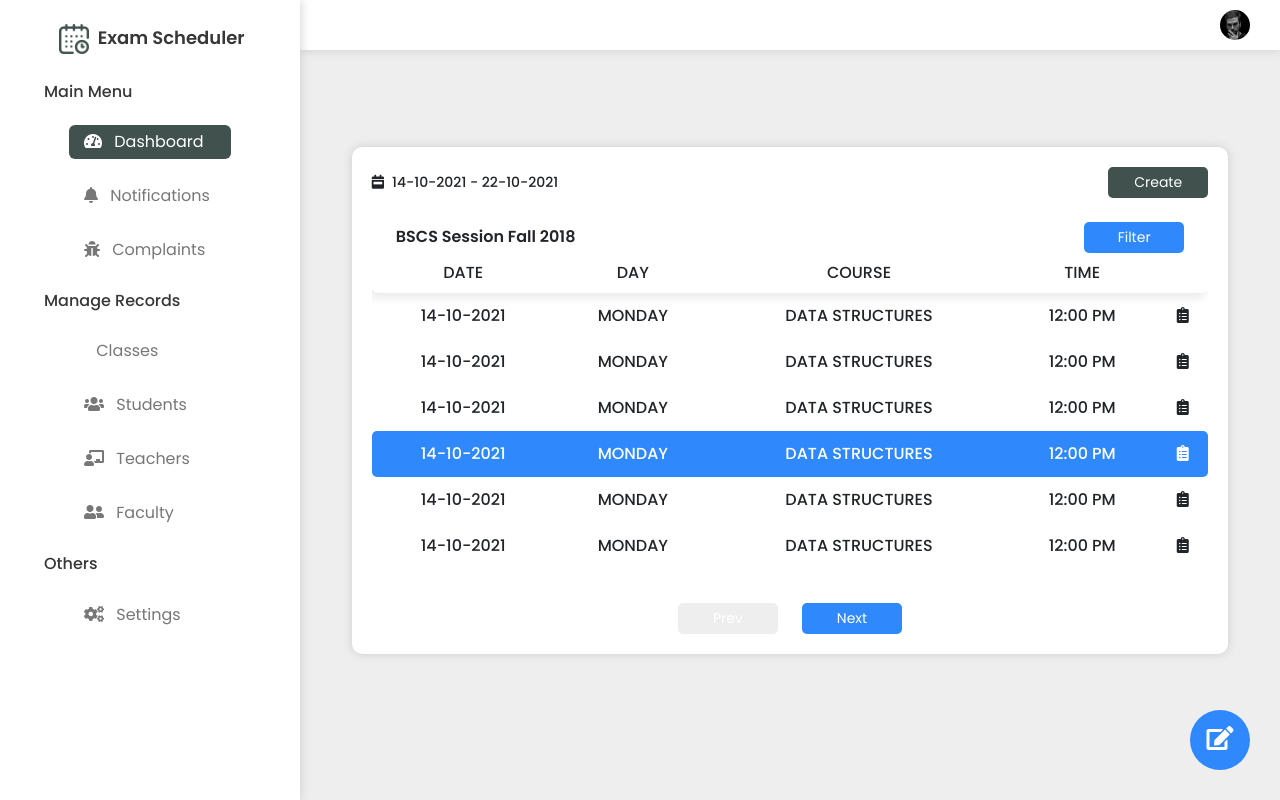
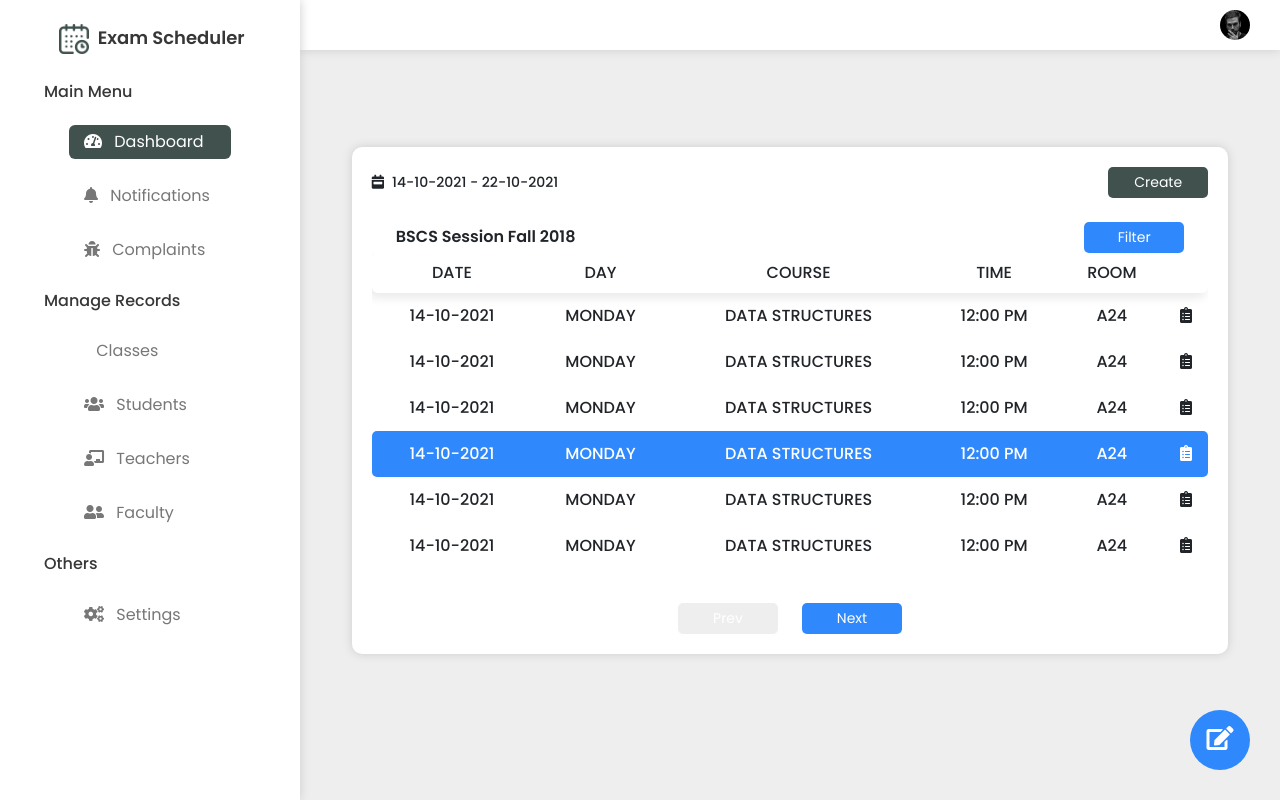
Before and after one commit to anovius/Exam-Scheduler, a React (Create React App) app in the folder client/: page /admin in a window 1280 px wide. Built offline with nearby package versions, Linux system fonts and the light colour scheme; some icons are missing.

Commit message:
rooms added to schduale

```diff
--- a/client/public/style.css
+++ b/client/public/style.css
@@ -342,6 +342,7 @@ select:focus{
 }
 
 .add-container{
+    min-width: 300px;
     background-color: white;
     padding: 10px;
     padding-top: 25px;
--- a/client/src/screens/admin/components/Schedule.js
+++ b/client/src/screens/admin/components/Schedule.js
@@ -77,6 +77,7 @@ function Schedule() {
                         <th scope="col">Day</th>
                         <th scope="col">Course</th>
                         <th scope="col">Time</th>
+                        <th scope="col">Room</th>
                         <th scope="col"></th>
                     </tr>
                 </thead>
@@ -86,6 +87,7 @@ function Schedule() {
                         <td>Monday</td>
                         <td>Data Structures</td>
                         <td>12:00 PM</td>
+                        <td>A24</td>
                         <td> <i className="fas fa-clipboard-list"></i></td>
                     </tr>
                     <tr className="table-data">
@@ -93,6 +95,7 @@ function Schedule() {
                         <td>Monday</td>
                         <td>Data Structures</td>
                         <td>12:00 PM</td>
+                        <td>A24</td>
                         <td> <i className="fas fa-clipboard-list"></i></td>
                     </tr>
                     <tr className="table-data">
@@ -100,6 +103,7 @@ function Schedule() {
                         <td>Monday</td>
                         <td>Data Structures</td>
                         <td>12:00 PM</td>
+                        <td>A24</td>
                         <td> <i className="fas fa-clipboard-list"></i></td>
                     </tr>
                     <tr className="table-data active">
@@ -107,6 +111,7 @@ function Schedule() {
                         <td>Monday</td>
                         <td>Data Structures</td>
                         <td>12:00 PM</td>
+                        <td>A24</td>
                         <td> <i className="fas fa-clipboard-list"></i></td>
                     </tr>
                     <tr className="table-data">
@@ -114,6 +119,7 @@ function Schedule() {
                         <td>Monday</td>
                         <td>Data Structures</td>
                         <td>12:00 PM</td>
+                        <td>A24</td>
                         <td> <i className="fas fa-clipboard-list"></i></td>
                     </tr>
                     <tr className="table-data">
@@ -121,6 +127,7 @@ function Schedule() {
                         <td>Monday</td>
                         <td>Data Structures</td>
                         <td>12:00 PM</td>
+                        <td>A24</td>
                         <td> <i className="fas fa-clipboard-list"></i></td>
                     </tr>
                 </tbody>
--- a/client/src/screens/student/components/Schedule.js
+++ b/client/src/screens/student/components/Schedule.js
@@ -22,6 +22,7 @@ function Schedule() {
                         <th scope="col">Day</th>
                         <th scope="col">Course</th>
                         <th scope="col">Time</th>
+                        <th scope="col">Room</th>
                         <th scope="col"></th>
                     </tr>
                 </thead>
@@ -31,6 +32,7 @@ function Schedule() {
                         <td>Monday</td>
                         <td>Data Structures</td>
                         <td>12:00 PM</td>
+                        <td>A24</td>
                         <td> <i className="fas fa-clipboard-list"></i></td>
                     </tr>
                     <tr className="table-data">
@@ -38,6 +40,7 @@ function Schedule() {
                         <td>Monday</td>
                         <td>Data Structures</td>
                         <td>12:00 PM</td>
+                        <td>A24</td>
                         <td> <i className="fas fa-clipboard-list"></i></td>
                     </tr>
                     <tr className="table-data">
@@ -45,6 +48,7 @@ function Schedule() {
                         <td>Monday</td>
                         <td>Data Structures</td>
                         <td>12:00 PM</td>
+                        <td>A24</td>
                         <td> <i className="fas fa-clipboard-list"></i></td>
                     </tr>
                     <tr className="table-data active">
@@ -52,6 +56,7 @@ function Schedule() {
                         <td>Monday</td>
                         <td>Data Structures</td>
                         <td>12:00 PM</td>
+                        <td>A24</td>
                         <td> <i className="fas fa-clipboard-list"></i></td>
                     </tr>
                     <tr className="table-data">
@@ -59,6 +64,7 @@ function Schedule() {
                         <td>Monday</td>
                         <td>Data Structures</td>
                         <td>12:00 PM</td>
+                        <td>A24</td>
                         <td> <i className="fas fa-clipboard-list"></i></td>
                     </tr>
                     <tr className="table-data">
@@ -66,6 +72,7 @@ function Schedule() {
                         <td>Monday</td>
                         <td>Data Structures</td>
                         <td>12:00 PM</td>
+                        <td>A24</td>
                         <td> <i className="fas fa-clipboard-list"></i></td>
                     </tr>
                 </tbody>
--- a/client/src/screens/teacher/components/Schedule.js
+++ b/client/src/screens/teacher/components/Schedule.js
@@ -22,6 +22,7 @@ function Schedule() {
                         <th scope="col">Day</th>
                         <th scope="col">Course</th>
                         <th scope="col">Time</th>
+                        <th scope="col">Room</th>
                         <th scope="col"></th>
                     </tr>
                 </thead>
@@ -31,6 +32,7 @@ function Schedule() {
                         <td>Monday</td>
                         <td>Data Structures</td>
                         <td>12:00 PM</td>
+                        <td>A24</td>
                         <td> <i className="fas fa-clipboard-list"></i></td>
                     </tr>
                     <tr className="table-data">
@@ -38,6 +40,7 @@ function Schedule() {
                         <td>Monday</td>
                         <td>Data Structures</td>
                         <td>12:00 PM</td>
+                        <td>A24</td>
                         <td> <i className="fas fa-clipboard-list"></i></td>
                     </tr>
                     <tr className="table-data">
@@ -45,6 +48,7 @@ function Schedule() {
                         <td>Monday</td>
                         <td>Data Structures</td>
                         <td>12:00 PM</td>
+                        <td>A24</td>
                         <td> <i className="fas fa-clipboard-list"></i></td>
                     </tr>
                     <tr className="table-data active">
@@ -52,6 +56,7 @@ function Schedule() {
                         <td>Monday</td>
                         <td>Data Structures</td>
                         <td>12:00 PM</td>
+                        <td>A24</td>
                         <td> <i className="fas fa-clipboard-list"></i></td>
                     </tr>
                     <tr className="table-data">
@@ -59,6 +64,7 @@ function Schedule() {
                         <td>Monday</td>
                         <td>Data Structures</td>
                         <td>12:00 PM</td>
+                        <td>A24</td>
                         <td> <i className="fas fa-clipboard-list"></i></td>
                     </tr>
                     <tr className="table-data">
@@ -66,6 +72,7 @@ function Schedule() {
                         <td>Monday</td>
                         <td>Data Structures</td>
                         <td>12:00 PM</td>
+                        <td>A24</td>
                         <td> <i className="fas fa-clipboard-list"></i></td>
                     </tr>
                 </tbody>
```
